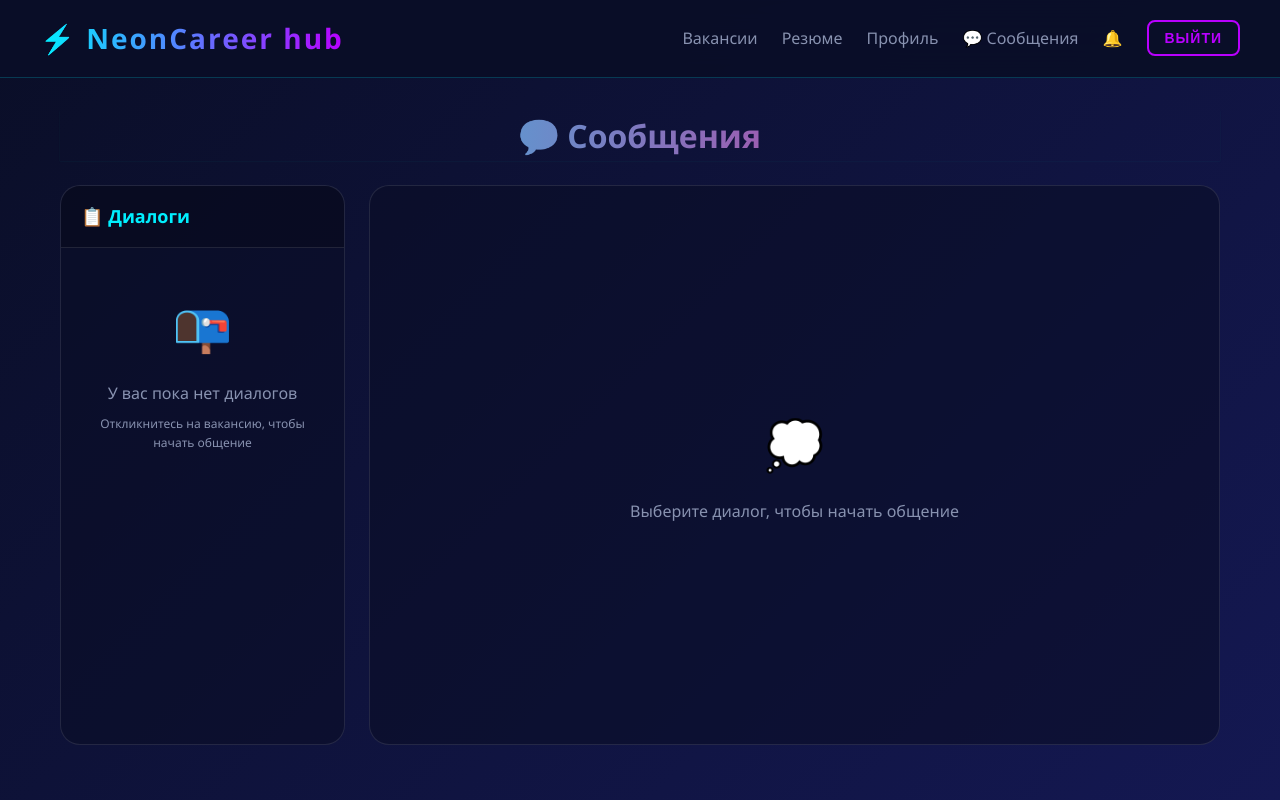
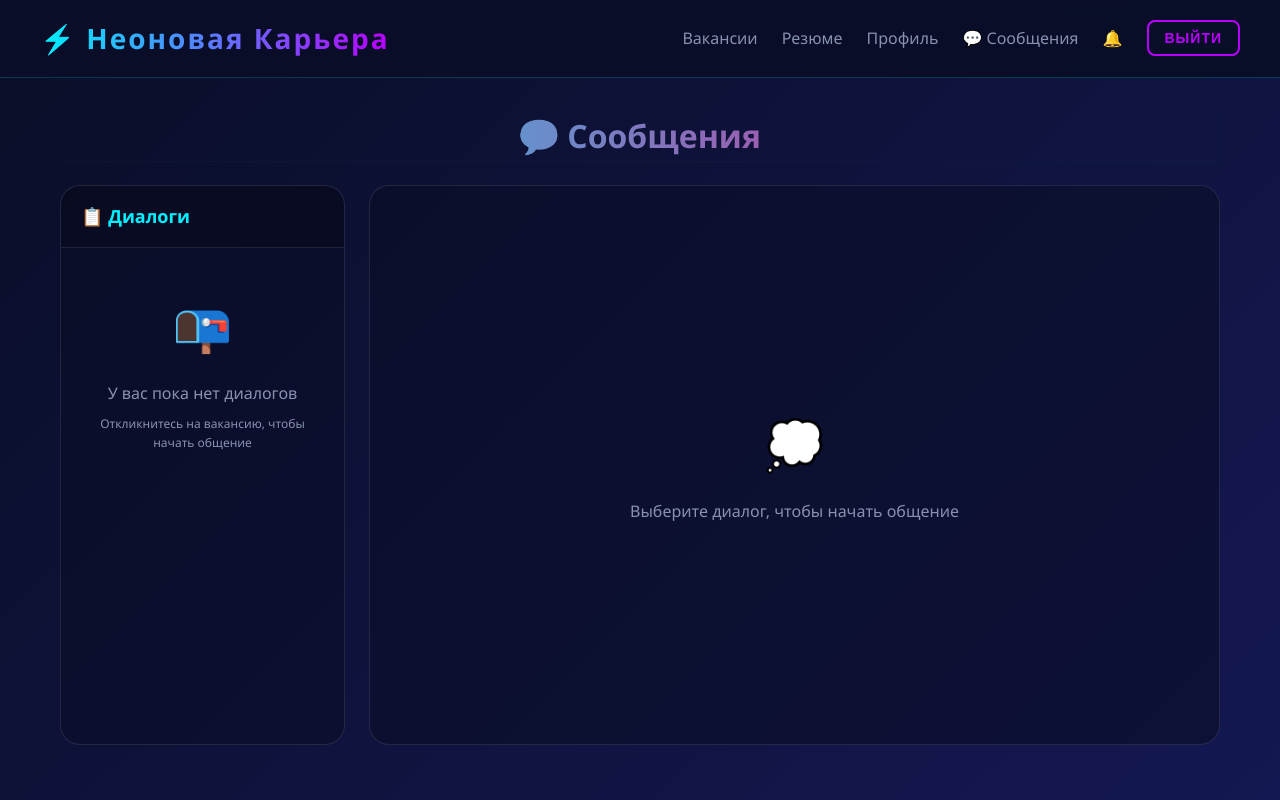
Before and after one commit to zmey6482-beep/NeonCareer.hub, a website: page chat.html in a window 1280 px wide. Drawn offline with Linux system fonts and the light colour scheme; sample sign-in values are in the browser's storage.

Commit message:
chat.html

```diff
--- a/chat.html
+++ b/chat.html
@@ -3,7 +3,7 @@
 <head>
     <meta charset="UTF-8">
     <meta name="viewport" content="width=device-width, initial-scale=1.0">
-    <title>Сообщения — NeonCareer hub</title>
+    <title>Сообщения — Неоновая Карьера</title>
     <link rel="stylesheet" href="css/style.css">
     <style>
         .chat-layout {
@@ -345,7 +345,7 @@
 </head>
 <body>
     <nav class="neon-nav">
-    <a href="index.html" class="logo">⚡ NeonCareer hub</a>
+    <a href="index.html" class="logo">⚡ Неоновая Карьера</a>
 
     <!-- Кнопка бургер -->
     <button class="burger-btn" id="burgerBtn" aria-label="Меню">
```
